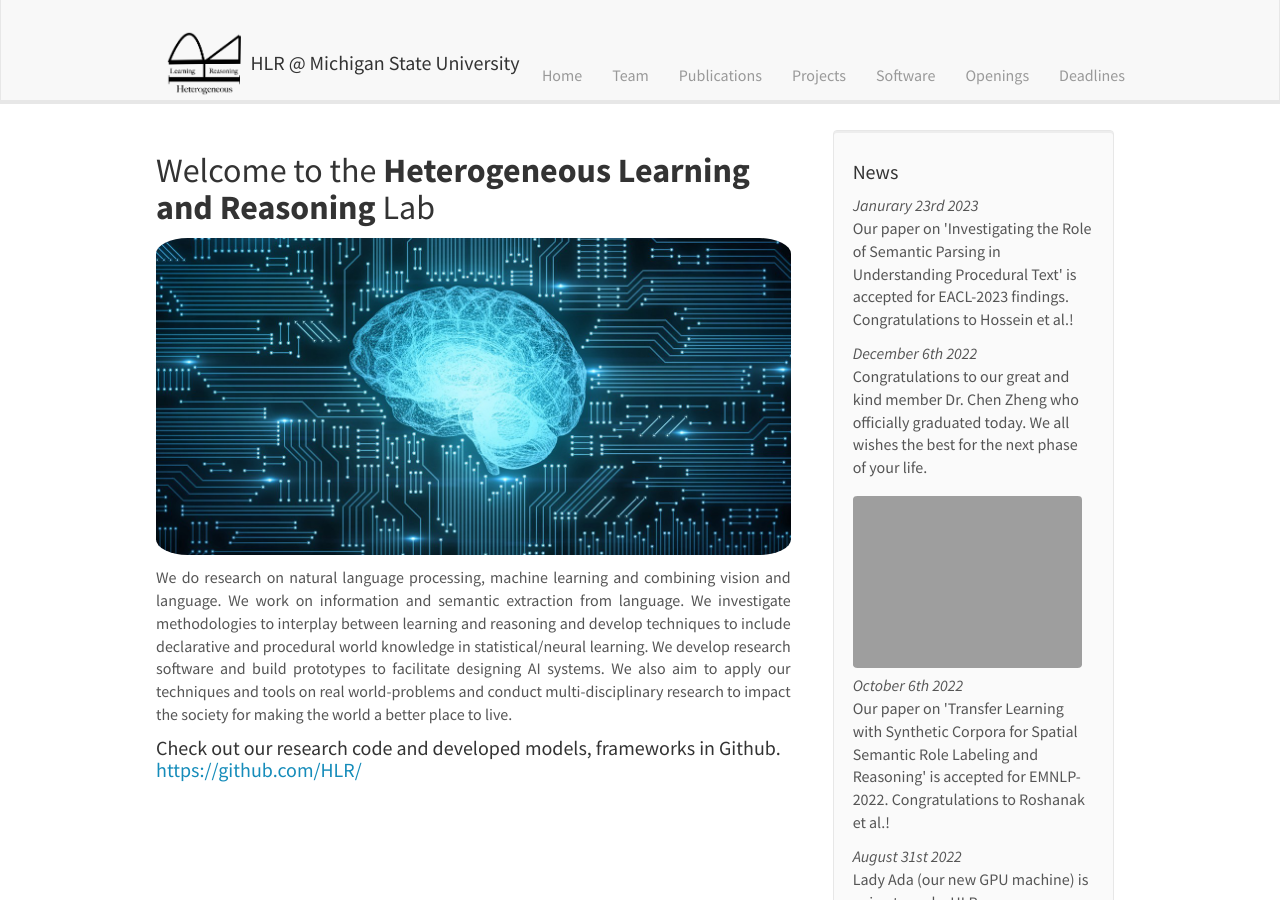
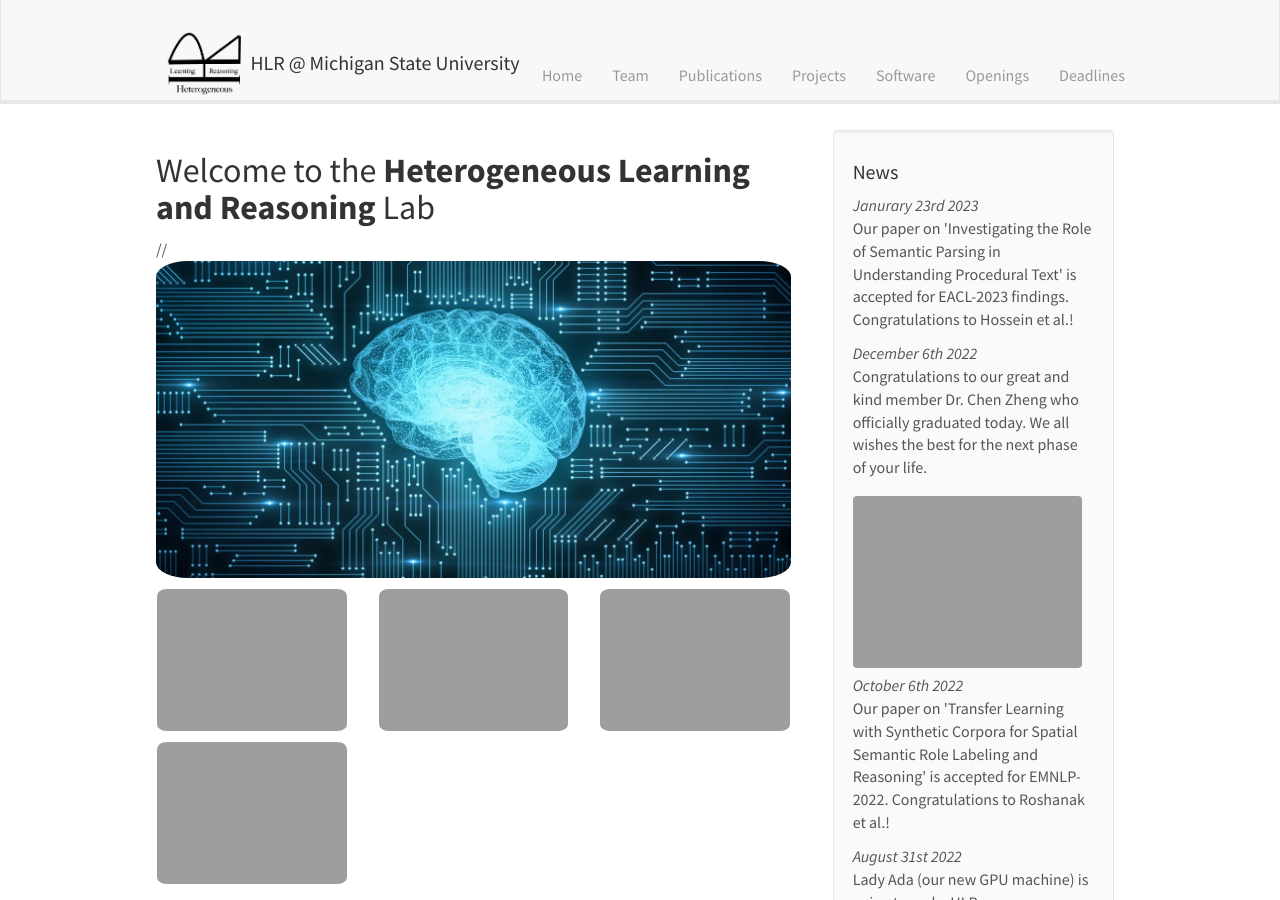
Before and after one commit to HLR/HLR.github.io, a Jekyll site: the page built from _pages/home.md, in a window 1280 px wide and 900 px high. Built offline with Jekyll 4.4.1, drawn with Linux system fonts in a browser that asks for light colours; nearby versions of some CDN libraries.

Commit message:
Update home.md

```diff
--- a/_pages/home.md
+++ b/_pages/home.md
@@ -8,7 +8,17 @@ permalink: /
 
 ## Welcome to the **Heterogeneous Learning and Reasoning** Lab
 
-<img src="{{ site.url }}{{ site.baseurl }}/images/picpic/AI_web.jpg" width="100%">
+//<img src="{{ site.url }}{{ site.baseurl }}/images/picpic/AI_web.jpg" width="100%">
+<div class="row">
+{% for pic in site.data.home %}
+
+<div class="col-lg-4 col-md-6 col-sm-12 clearfix" style="float: left">
+<img src="{{ site.url }}{{ site.baseurl }}/images/home/{{ pic.image }}" class="img-responsive" width="100%" />
+</div>
+
+{% endfor %}
+
+</div>
 
 We do research on natural language processing, machine learning and combining vision and language. We work on information and semantic extraction from language. We investigate methodologies to interplay between learning and reasoning and develop techniques to include declarative and procedural world knowledge in statistical/neural learning. We develop research software and build prototypes to facilitate designing AI systems. We also aim to apply our techniques and tools on real world-problems and conduct multi-disciplinary research to impact the society for making the world a better place to live.
 
```
